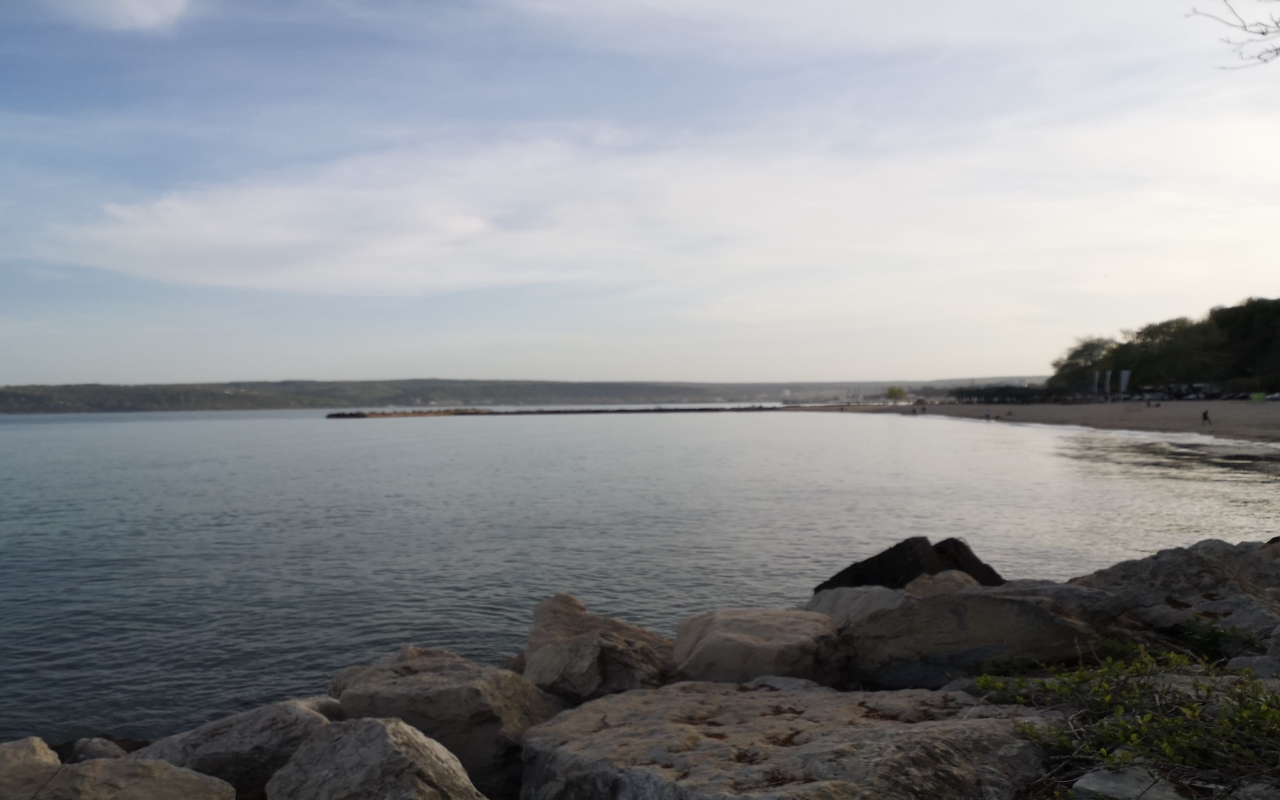
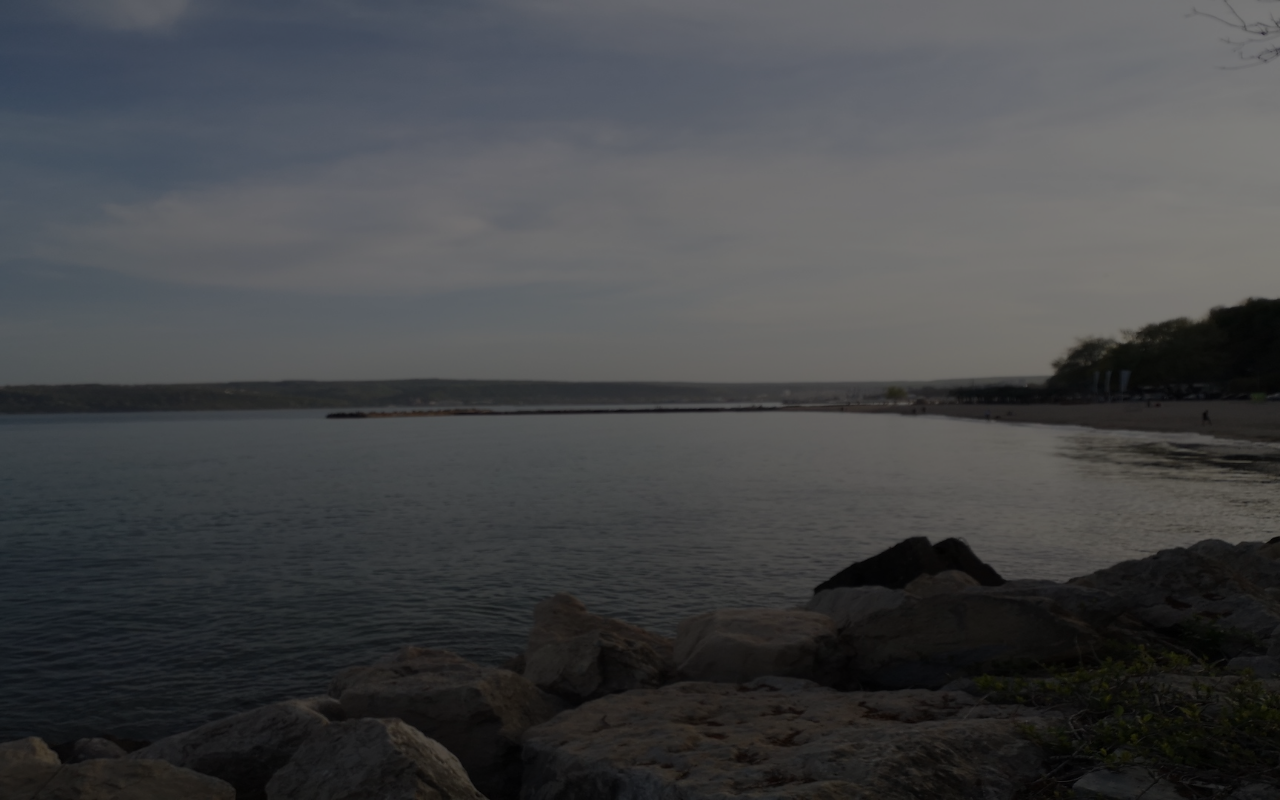
Before and after one commit to martokenarov/coming-soon-template, a React (Create React App) app: page / in a window 1280 px wide. Built offline with nearby package versions, Linux system fonts and the light colour scheme.

Commit message:
added overlay

```diff
--- a/src/components/Background.module.css
+++ b/src/components/Background.module.css
@@ -4,3 +4,12 @@
     background-repeat: no-repeat;
     background-position: top right;
 }
+
+.overlay {
+	height:100%;
+	left:0;
+	position:fixed;
+	top:0;
+	width:100%;
+	z-index:98;
+}
--- a/src/components/Background.tsx
+++ b/src/components/Background.tsx
@@ -4,7 +4,12 @@ import styles from './Background.module.css';
 interface BackgroundProps {}
 
 const Background: React.FC<BackgroundProps> = (props) => {
-    return (<div className={styles.Img} style={{backgroundImage: `url(${process.env.PUBLIC_URL}${'/images/bg_desktop.jpg'})`}}></div>);
+    return (
+        <>
+            <div className={styles.Img} style={{backgroundImage: `url(${process.env.PUBLIC_URL}${'/images/bg_desktop.jpg'})`}}></div>
+            <div className={styles.overlay} style={{background: 'rgba(0,0,0,0.5)', backgroundImage:`url(${process.env.PUBLIC_URL}${'/images/overlay.png'}) repeat`}}></div>
+        </>
+    );
 }
 
 export default Background;
--- /dev/null
+++ b/src/components/Overlay.module.css
@@ -0,0 +1,9 @@
+.overlay {
+	background:rgba(0,0,0,0.5) url(images/overlay.png) repeat;
+	height:100%;
+	left:0;
+	position:fixed;
+	top:0;
+	width:100%;
+	z-index:98;
+}
```
Also changed, not shown: src/components/Overlay.tsx (added, +10 -0 lines), public/images/overlay.png (added).
